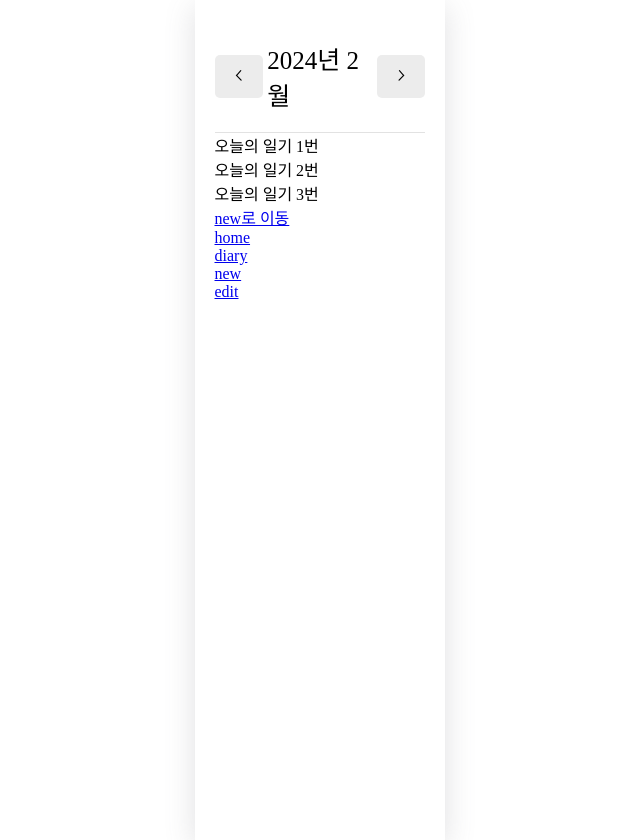
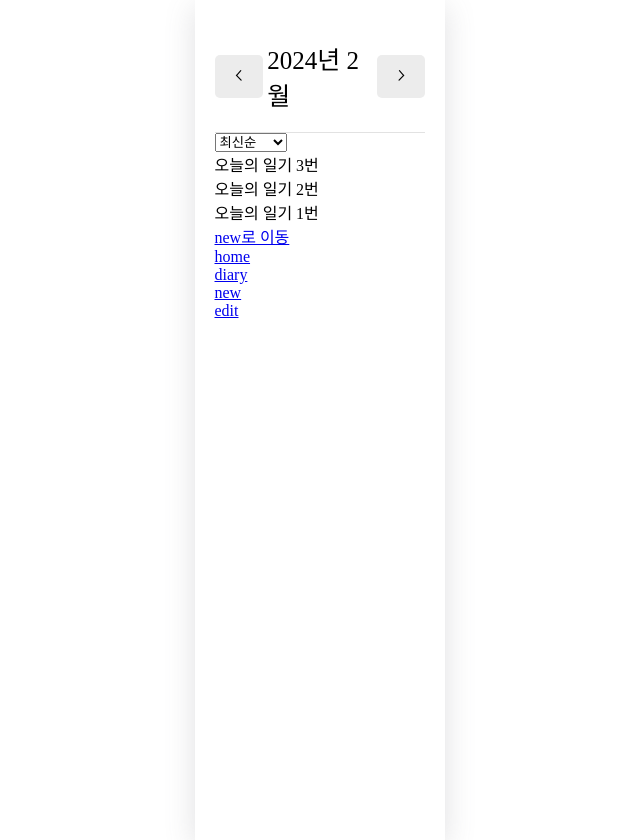
Before and after one commit to ldkstellar/EmotionDiary, a React (Create React App) app: page / in a window 1280 px wide. Shown: the whole page, without its empty margins (0-640 px from the left). Built offline with nearby package versions, Linux system fonts and the light colour scheme; a web font is replaced by a local one.

Commit message:
date-sort

```diff
--- a/src/components/DiaryList.tsx
+++ b/src/components/DiaryList.tsx
@@ -1,9 +1,50 @@
+import React, { useState } from "react";
 import { info } from "../App";
+
+interface option{
+    value:string,
+    name:string
+}
+
+const sortOptionList = [
+    {value:"latest",name:"최신순"},
+    {value:"oldest",name:"오래된순"}
+
+];
+
+const ControlMenu = ({value,onChange,optionList}:{value:string,onChange:React.Dispatch<string>,optionList:option[]})=>{
+    return(
+        <select value={value} onChange={(e)=>onChange(e.target.value)}>
+            {optionList.map((it,idx)=><option key={idx} value={it.value}>{it.name}</option>)}
+        </select>)
+}
+
 const DiaryList = ({diaryList}:{diaryList:info[]})=>{
+
+    const [sortType,setSortType] = useState('latest');
+
+    const getProcessedDiaryList = ()=>{
+        // 비교 함수
+        const compare = (a:info,b:info)=> {
+            if (sortType === 'latest') {
+                return parseInt(b.date) - parseInt(a.date);
+            }
+            else{
+                return parseInt(a.date)  - parseInt(b.date);
+            }
+        }
+
+        // 배열의 깊은 복사하는 방법
+        const copyList:info[] = JSON.parse(JSON.stringify(diaryList));
+        const sortedList = copyList.sort(compare);
+        return sortedList;
+
+    }
 
     return(
         <div>
-            {diaryList.map((it)=>(
+            <ControlMenu value={sortType} onChange={setSortType} optionList={sortOptionList}/>
+            {getProcessedDiaryList().map((it)=>(
                 <div key={it.id}>
                     {it.content}
                 </div>
@@ -13,4 +54,8 @@ const DiaryList = ({diaryList}:{diaryList:info[]})=>{
     )
 }
 
+DiaryList.defaultProps = {
+    DiaryList:[]
+};
+
 export default DiaryList;
```
